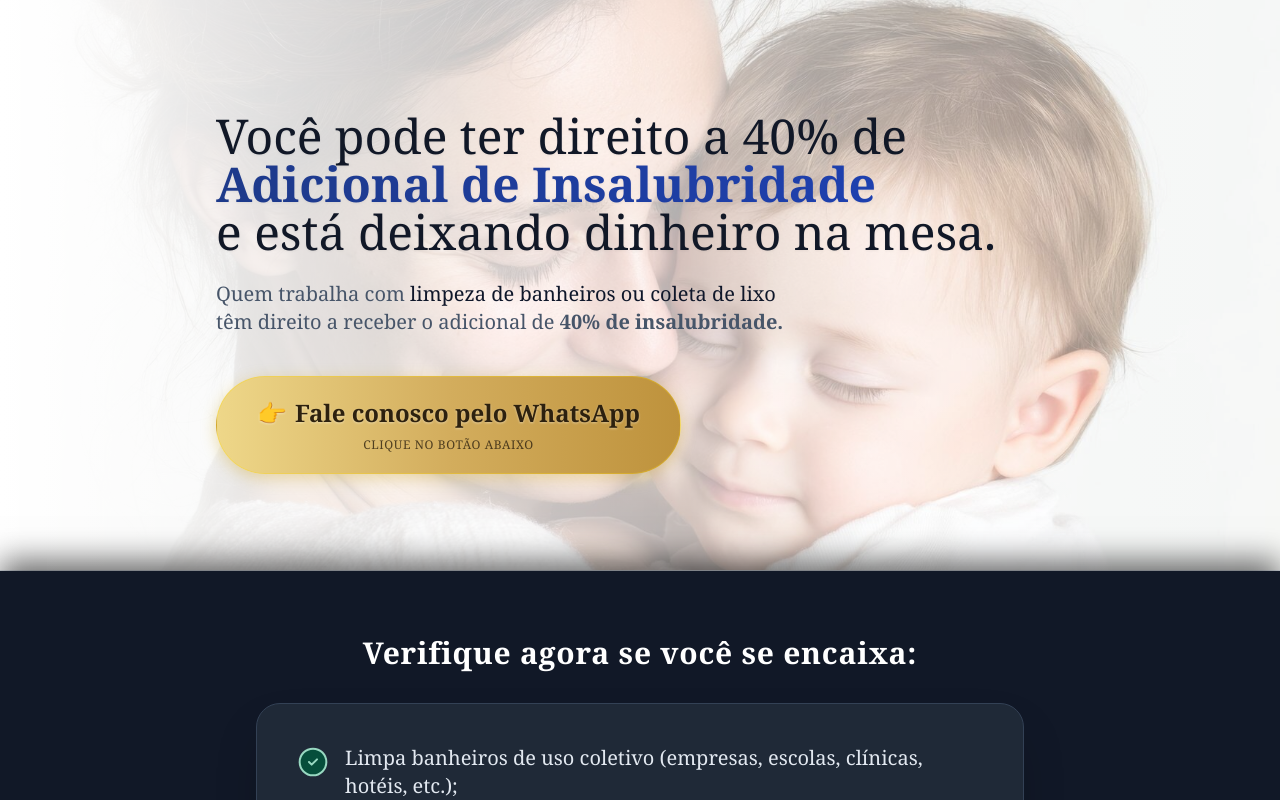
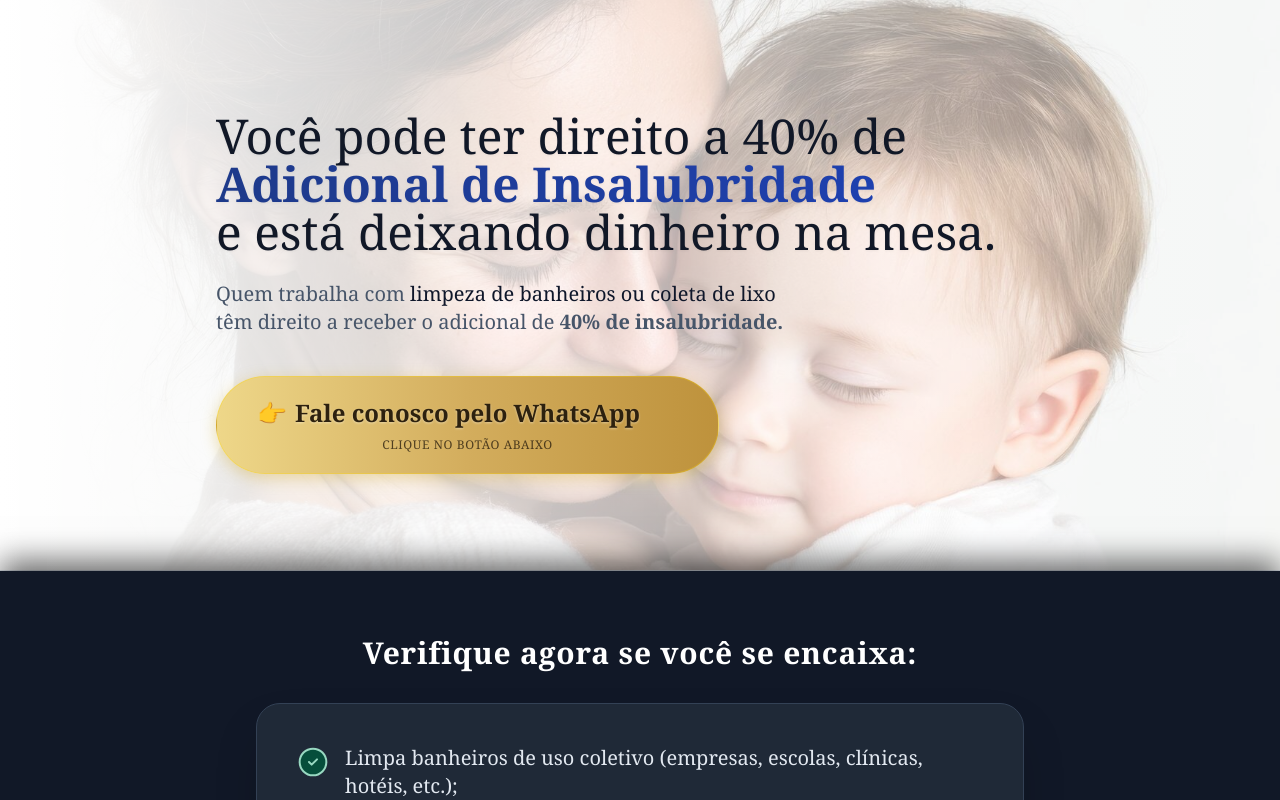
Before and after one commit to AllesGui/woloczyn-portal, a React (Vite) app in the folder frontend/: page /landingpage/insalubridade in a window 1280 px wide. Shown: the top 800 px of the page. Built offline with nearby package versions, Linux system fonts and the light colour scheme; no server answers.

Commit message:
style: perfectly align button text lines by balancing emoji with invisible spacer

```diff
--- a/frontend/src/pages/LandingBpcLoas.tsx
+++ b/frontend/src/pages/LandingBpcLoas.tsx
@@ -41,9 +41,13 @@ export default function LandingBpcLoas() {
                         className="inline-flex flex-col items-center justify-center self-center md:self-start bg-gradient-to-r from-[#EED789] via-[#D3AD5D] to-[#BE923C] hover:brightness-110 text-[#2D210F] font-bold px-10 py-5 w-auto rounded-full shadow-[0_4px_15px_rgba(0,0,0,0.3)] transition-all transform hover:scale-[1.02] active:scale-[0.98] border border-[#F3E5AB]/60 text-center"
                     >
                         <div className="flex flex-col items-center justify-center">
-                            <span className="text-xl md:text-2xl leading-tight drop-shadow-[0_1px_1px_rgba(255,255,255,0.4)] flex items-center justify-center gap-2">
-                                <span className="text-2xl">👉</span> Fale conosco pelo WhatsApp
-                            </span>
+                            <div className="flex items-center justify-center gap-2">
+                                <span className="text-2xl">👉</span>
+                                <span className="text-xl md:text-2xl leading-tight drop-shadow-[0_1px_1px_rgba(255,255,255,0.4)]">
+                                    Fale conosco pelo WhatsApp
+                                </span>
+                                <span className="text-2xl invisible">👉</span>
+                            </div>
                             <span className="text-xs font-medium opacity-80 mt-2 uppercase tracking-wider block">
                                 Clique no botão abaixo
                             </span>
--- a/frontend/src/pages/LandingInsalubridade.tsx
+++ b/frontend/src/pages/LandingInsalubridade.tsx
@@ -42,9 +42,13 @@ export default function LandingInsalubridade() {
                         className="inline-flex flex-col items-center justify-center self-center md:self-start bg-gradient-to-r from-[#EED789] via-[#D3AD5D] to-[#BE923C] hover:brightness-110 text-[#2D210F] font-bold px-10 py-5 w-auto rounded-full shadow-[0_4px_15px_rgba(212,175,55,0.4)] transition-all transform hover:scale-[1.02] active:scale-[0.98] border border-[#FFD700]/30 text-center"
                     >
                         <div className="flex flex-col items-center justify-center">
-                            <span className="text-xl md:text-2xl leading-tight drop-shadow-[0_1px_1px_rgba(255,255,255,0.4)] flex items-center justify-center gap-2">
-                                <span className="text-2xl">👉</span> Fale conosco pelo WhatsApp
-                            </span>
+                            <div className="flex items-center justify-center gap-2">
+                                <span className="text-2xl">👉</span>
+                                <span className="text-xl md:text-2xl leading-tight drop-shadow-[0_1px_1px_rgba(255,255,255,0.4)]">
+                                    Fale conosco pelo WhatsApp
+                                </span>
+                                <span className="text-2xl invisible">👉</span>
+                            </div>
                             <span className="text-xs font-medium opacity-80 mt-2 uppercase tracking-wider block">
                                 Clique no botão abaixo
                             </span>
```
